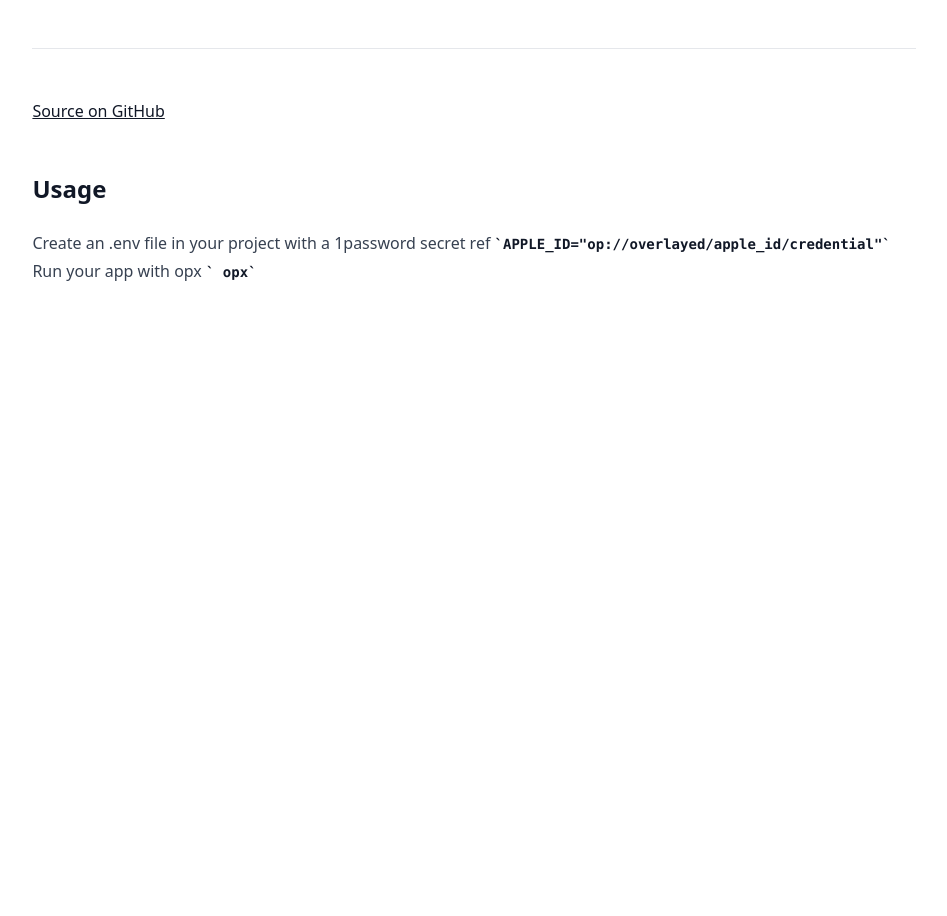
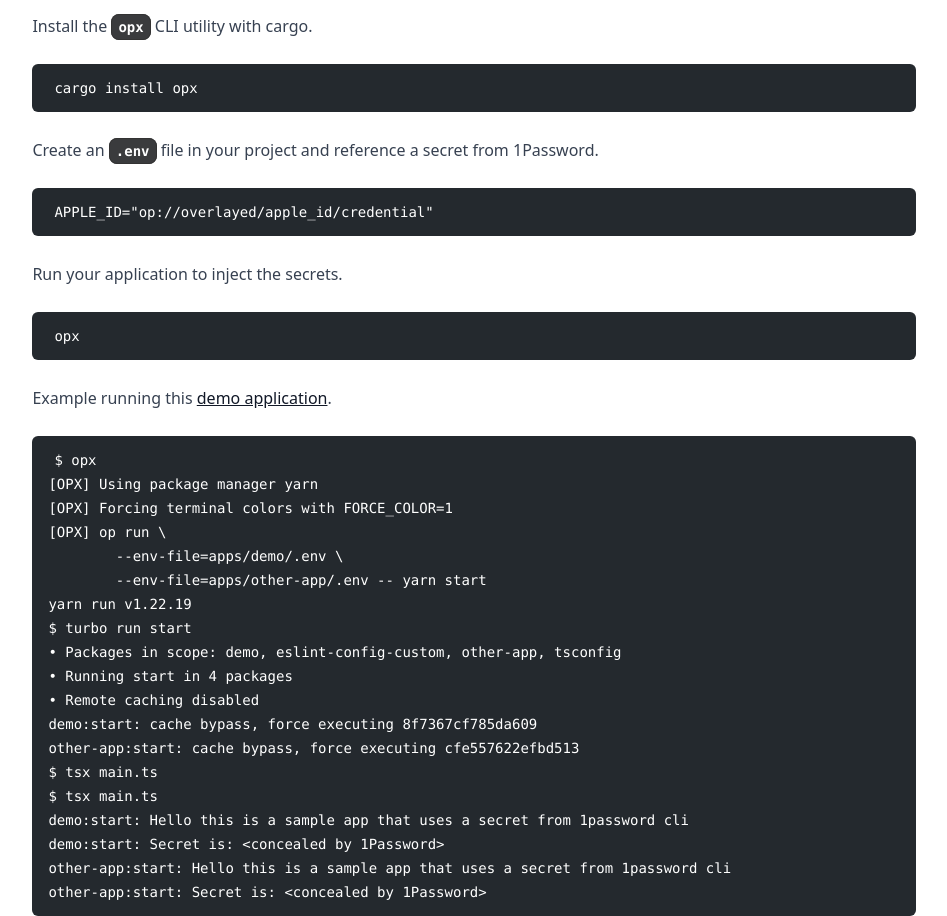
Before and after one commit to Hacksore/opx, an Astro site in the folder www/: page / in a window 1280 px wide. Shown: the part 212-1128 px from the top of the page, without its empty margins (166-1113 px from the left). Before the commit the page ends 800 px from the top, so only its background shows below. Built offline with nearby package versions, Linux system fonts and the light colour scheme; Astro itself is replaced by a stand-in of ours; code samples lack their colours.

Commit message:
Make site look ok for now

````diff
--- a/package.json
+++ b/package.json
@@ -1,8 +1,7 @@
 {
   "name": "opx",
   "version": "1.0.0",
-  "description": "",
-  "main": "index.js",
+  "description": "A utility for running JS apps with secrets from the 1Password CLI",
   "scripts": {
     "start": "turbo run start",
     "format": "turbo run format"
--- /dev/null
+++ b/www/src/content/index.md
@@ -0,0 +1,40 @@
+# opx - Inject secrets into NodeJS apps with 1Password
+
+Install the `opx` CLI utility with cargo.
+```
+cargo install opx
+```
+
+Create an `.env` file in your project and reference a secret from 1Password.
+```shell
+APPLE_ID="op://overlayed/apple_id/credential"
+```
+
+Run your application to inject the secrets.
+```
+opx
+```
+
+Example running this [demo application](https://github.com/Hacksore/demo-1pass-secrets).
+
+```
+$ opx
+[OPX] Using package manager yarn
+[OPX] Forcing terminal colors with FORCE_COLOR=1
+[OPX] op run \
+        --env-file=apps/demo/.env \
+        --env-file=apps/other-app/.env -- yarn start
+yarn run v1.22.19
+$ turbo run start
+• Packages in scope: demo, eslint-config-custom, other-app, tsconfig
+• Running start in 4 packages
+• Remote caching disabled
+demo:start: cache bypass, force executing 8f7367cf785da609
+other-app:start: cache bypass, force executing cfe557622efbd513
+$ tsx main.ts
+$ tsx main.ts
+demo:start: Hello this is a sample app that uses a secret from 1password cli
+demo:start: Secret is: <concealed by 1Password>
+other-app:start: Hello this is a sample app that uses a secret from 1password cli
+other-app:start: Secret is: <concealed by 1Password>
+```
--- a/www/src/pages/index.astro
+++ b/www/src/pages/index.astro
@@ -1,5 +1,6 @@
 ---
-
+import Content from "../content/index.md"
+import "../styles/prose.css"
 ---
 
 <html lang="en">
@@ -11,15 +12,6 @@
     <title>opx - Run NodeJS apps with Secrets from 1Password</title>
   </head>
   <body class="px-4 prose mx-auto pt-28">
-    <h1>🚧 OPX - Site is WIP</h1>
-    <code>cargo install opx</code>
-    <hr />
-    <a href="https://github.com/Hacksore/opx">Source on GitHub</a>
-    <h2>Usage</h2>
-    Create an .env file in your project with a 1password secret ref
-    <code>APPLE_ID="op://overlayed/apple_id/credential"</code>
-    <br />
-    Run your app with opx
-    <code> opx</code>
+    <Content />
   </body>
 </html>
--- a/www/src/styles/prose.css
+++ b/www/src/styles/prose.css
@@ -14,3 +14,9 @@
   background: #3a3b3d;
   color: #fff;
 }
+
+/* this is a hack to reset it  */
+.prose pre code {
+  background: none;
+  border: none;
+}
````
